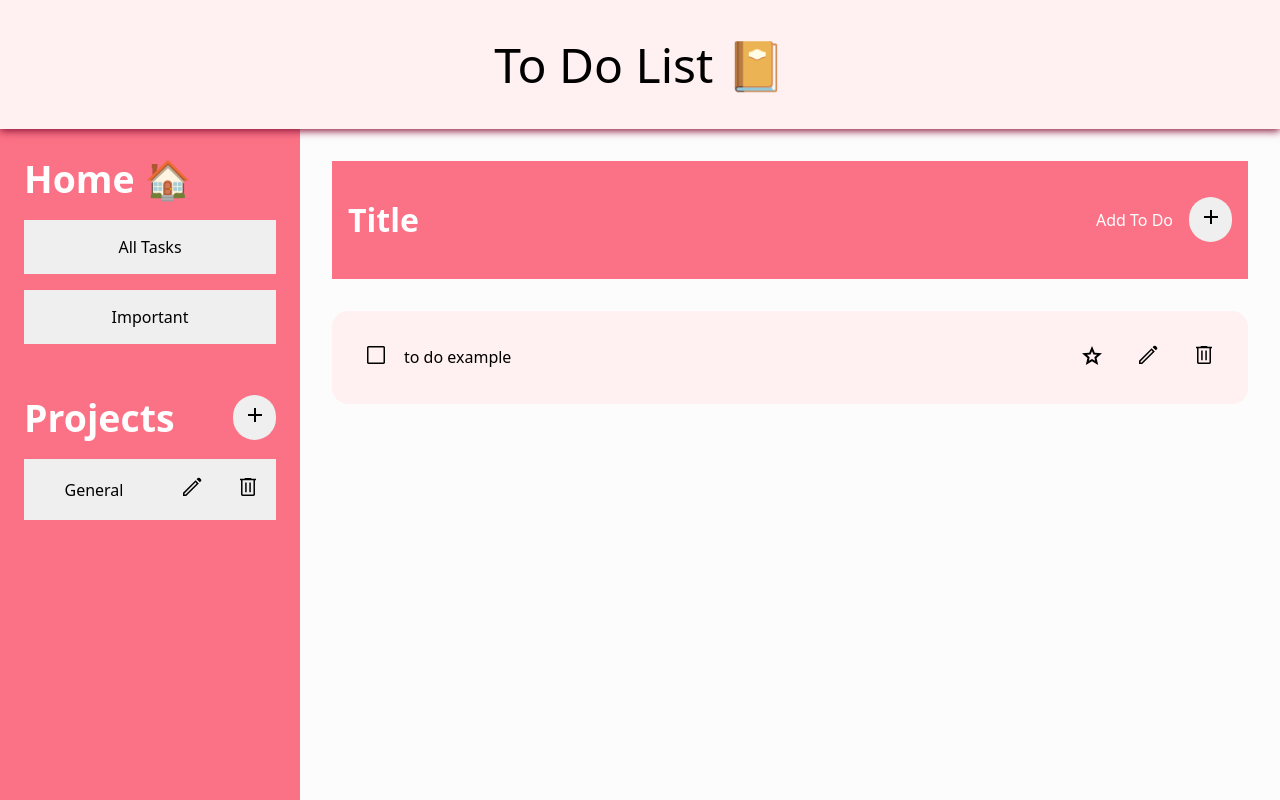
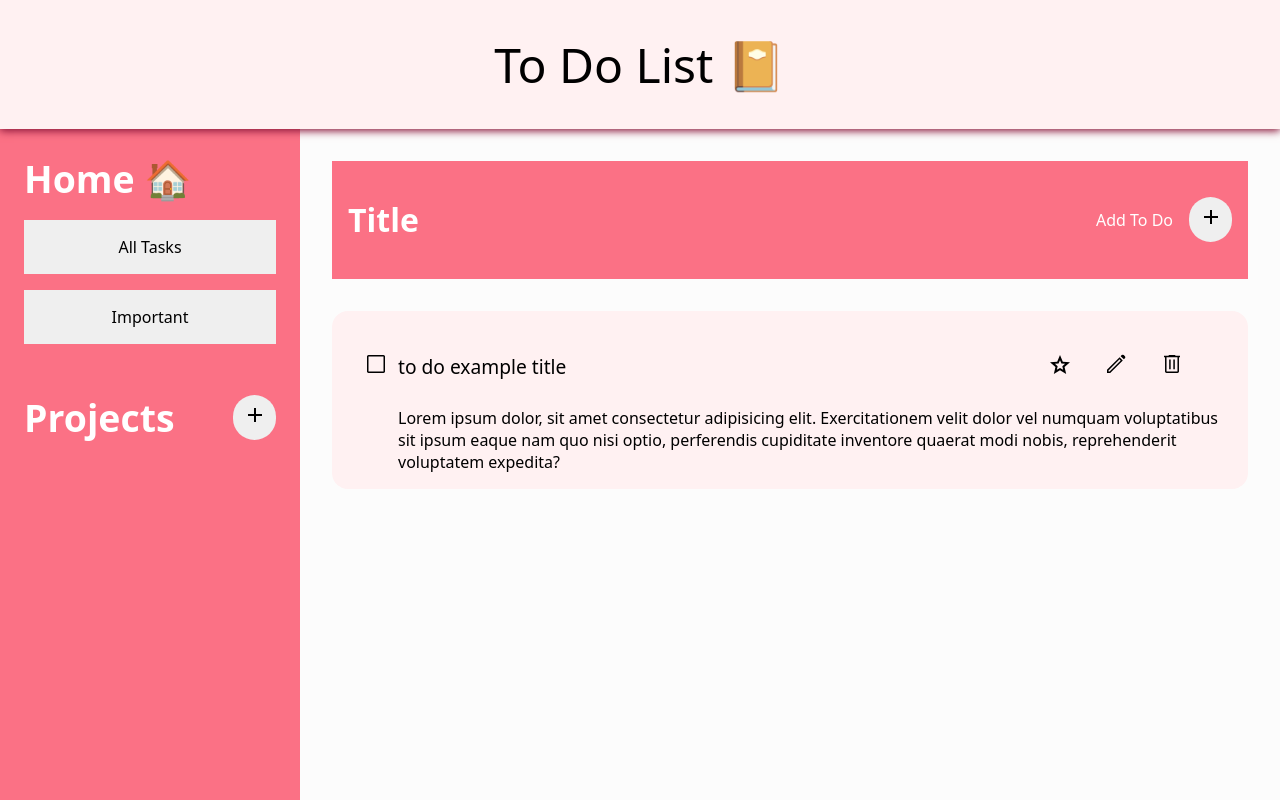
Before and after one commit to Tho-Tu/to-do-list, a plain HTML site: page index.html in a window 1280 px wide. Drawn offline with Linux system fonts and the light colour scheme.

```diff
--- a/index.html
+++ b/index.html
@@ -24,14 +24,14 @@
               </button>
             </h3>
             <ul id="projects-list">
-              <li>
+              <!-- <li>
                 <button data-project="general-project">General</button
                 ><button data-project-edit="general-project">
                   <img src="./components/icons/edit.svg" alt="edit" /></button
                 ><button data-project-delete="general-project">
                   <img src="./components/icons/delete.svg" alt="delete" />
                 </button>
-              </li>
+              </li> -->
             </ul>
             <div>
               <form action="./index.html" id="add-new-project">
@@ -94,14 +94,10 @@
             </form>
           </div>
           <div class="to-do-card">
-            <div class="to-do-title">
-              <button class="to-do-complete">
-                <img
-                  src="./components/icons/check-box-outline.svg"
-                  alt=""
-                /></button
-              >to do example
-            </div>
+            <button class="to-do-complete">
+              <img src="./components/icons/check-box-outline.svg" alt="" />
+            </button>
+            <div class="to-do-title">to do example title</div>
             <div class="to-do-buttons">
               <button class="to-do-favorite">
                 <img src="./components/icons/star.svg" alt="favorite" /></button
@@ -111,6 +107,12 @@
                 <img src="./components/icons/delete.svg" alt="delete" />
               </button>
             </div>
+            <div class="to-do-description">
+              Lorem ipsum dolor, sit amet consectetur adipisicing elit.
+              Exercitationem velit dolor vel numquam voluptatibus sit ipsum
+              eaque nam quo nisi optio, perferendis cupiditate inventore quaerat
+              modi nobis, reprehenderit voluptatem expedita?
+            </div>
           </div>
         </div>
       </div>
--- a/styles.css
+++ b/styles.css
@@ -186,17 +186,34 @@
 
 .to-do-card,
 .add-to-do-card {
-  display: flex;
-  justify-content: space-between;
-  align-items: center;
+  display: grid;
+  grid-template-columns: 50px 1fr 200px;
+  grid-template-rows: 80px 1fr;
+
   background-color: #fff1f2;
   padding: 1rem;
   border-radius: 16px;
 }
 
+.to-do-complete {
+  grid-column: 1/2;
+}
+
 .to-do-title {
-  display: flex;
-  align-items: center;
+  grid-column: 2/3;
+  justify-self: start;
+  align-self: center;
+  font-size: larger;
+}
+
+.to-do-buttons {
+  grid-column: 3/4;
+  align-self: center;
+}
+
+.to-do-description {
+  grid-column: 2/4;
+  grid-row: 2/3;
 }
 
 .to-do-card button {
```
